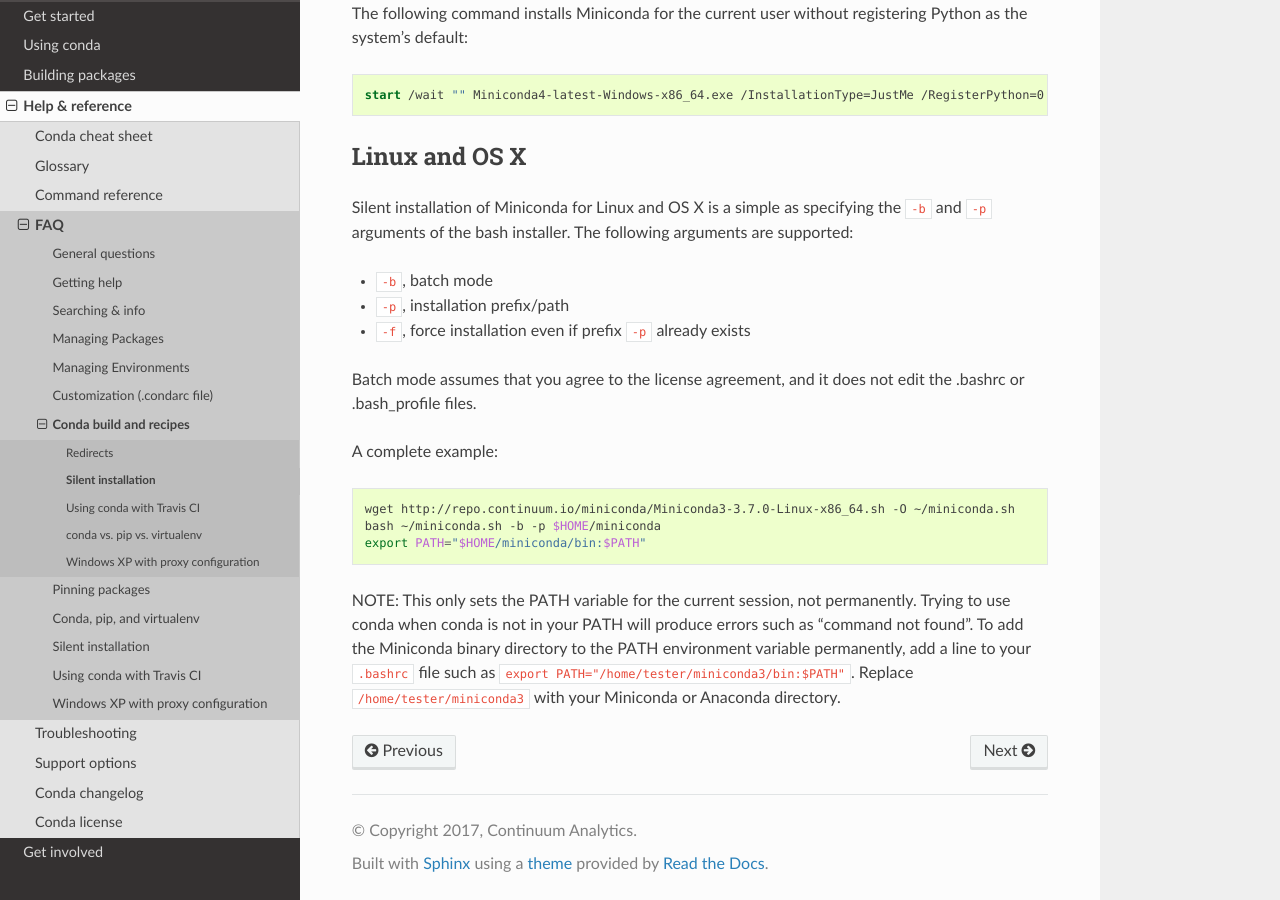
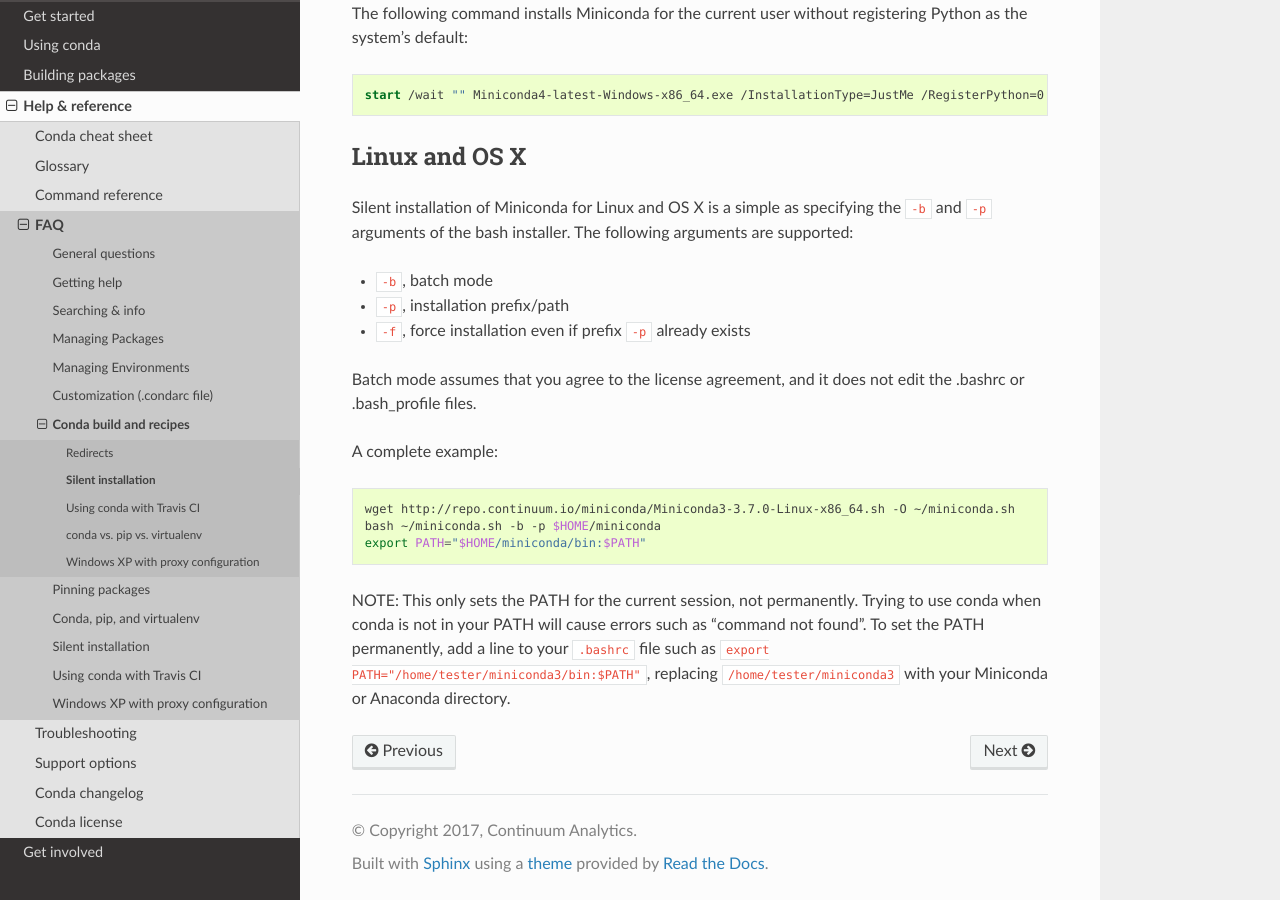
Before and after one commit to conda/conda-docs, a Sphinx documentation site: the page built from docs/source/help/silent.rst, in a window 1280 px wide and 900 px high, scrolled down 865 px. Built offline with Sphinx 7.4.7 and the Read the Docs theme 2.0.0, drawn with Linux system fonts in a browser that asks for light colours.

Commit message:
wording
wording

```diff
--- a/docs/source/help/silent.rst
+++ b/docs/source/help/silent.rst
@@ -60,9 +60,8 @@
     bash ~/miniconda.sh -b -p $HOME/miniconda
     export PATH="$HOME/miniconda/bin:$PATH"
 
-NOTE: This only sets the PATH variable for the current session, not permanently.
-Trying to use conda when conda is not in your PATH will produce errors such as
-"command not found". To add the Miniconda binary directory to the PATH
-environment variable permanently, add a line to your ``.bashrc`` file such as
-``export PATH="/home/tester/miniconda3/bin:$PATH"``. Replace
+NOTE: This only sets the PATH for the current session, not permanently. Trying
+to use conda when conda is not in your PATH will cause errors such as "command
+not found". To set the PATH permanently, add a line to your ``.bashrc`` file
+such as ``export PATH="/home/tester/miniconda3/bin:$PATH"``, replacing
 ``/home/tester/miniconda3`` with your Miniconda or Anaconda directory.
```
